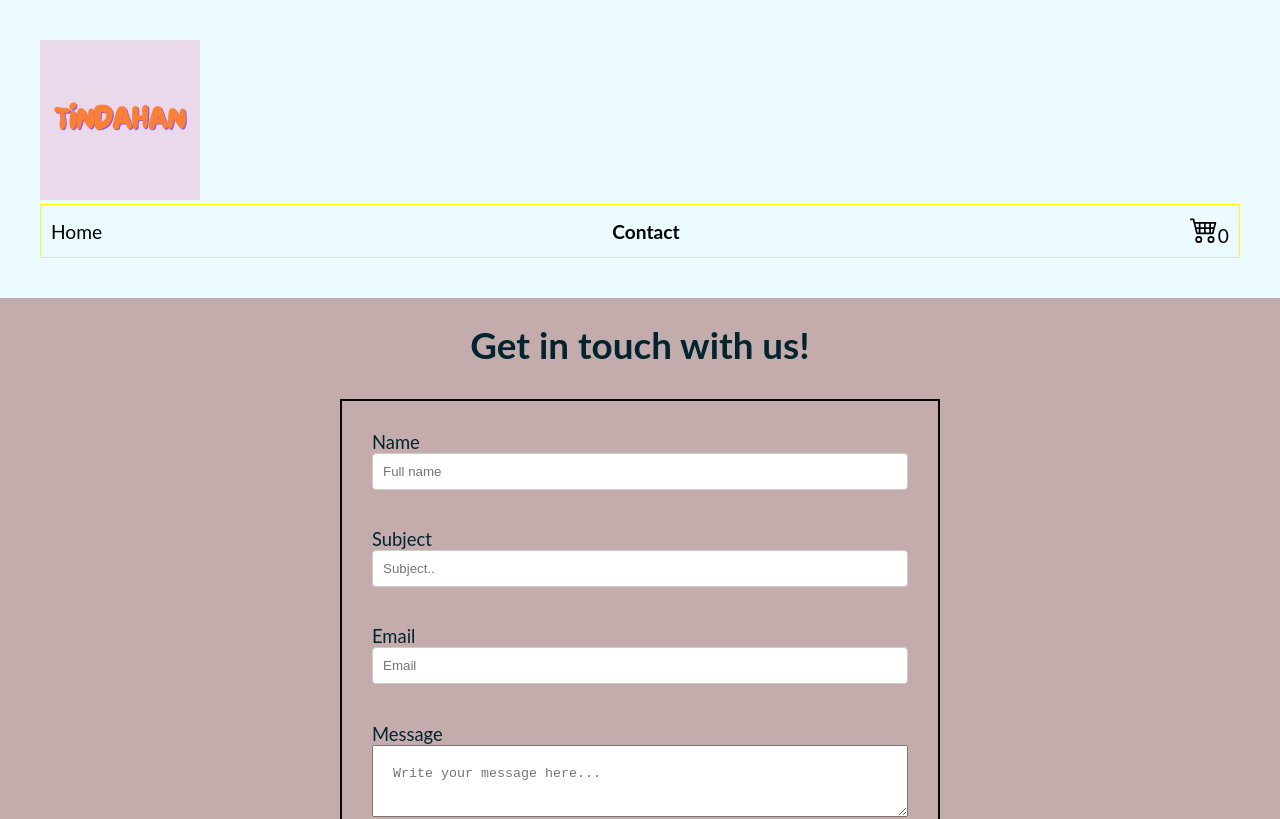
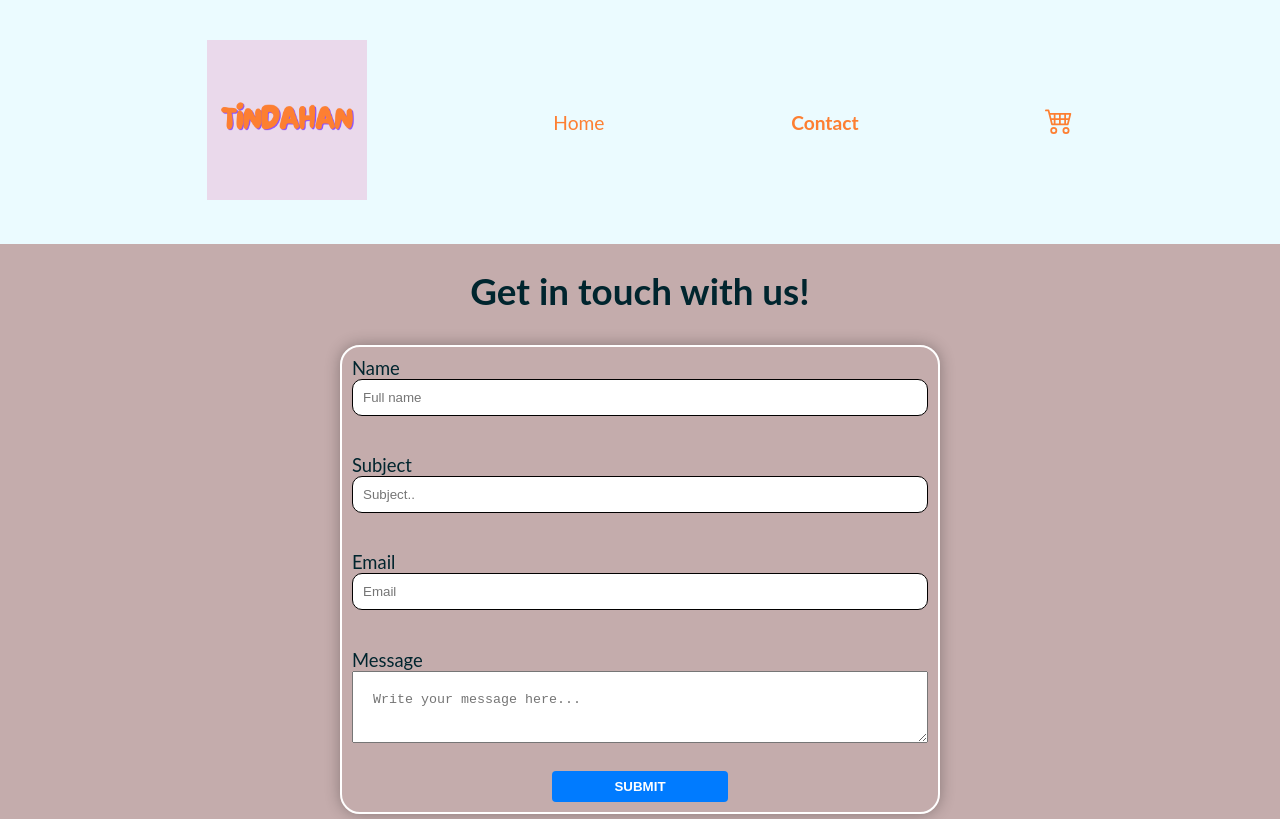
Before and after one commit to Enirose/Tindahan-React_CA, a React (Vite) app: page /contact in a window 1280 px wide. Shown: the top 819 px of the page. Built offline with nearby package versions, Linux system fonts and the light colour scheme.

Commit message:
updated pages styling

```diff
--- a/src/App.jsx
+++ b/src/App.jsx
@@ -15,7 +15,7 @@ const theme = {
   colors: {
     header: '#ebfbff',
     body: '#c4acac',
-    footer: '#a6e1e1',
+    footer: '#ebfbff',
   },
 };
 
--- a/src/Context/ShoppingCartContext.jsx
+++ b/src/Context/ShoppingCartContext.jsx
@@ -7,7 +7,7 @@ export const ShoppingCartContext = createContext({})
 export function ShoppingCartProvider ({ children }) {
     const [ cart, setCart ] = useLocalStorage ('Cart', []);
 
-    const totalItems = cart.reduce ((count, item) => count + item.quantity, 0);
+    const totalItems = cart.reduce ((count, item) => count + item.quantity, null);
     const totalPrice = cart.reduce((total, item) => total + item.price * item.quantity, 0);
 
     // Adding product item in the cart
--- a/src/components/Footer/Footer.styled.jsx
+++ b/src/components/Footer/Footer.styled.jsx
@@ -7,4 +7,9 @@ export const StyledFooter = styled.footer`
     bottom: 0;
     margin-top: auto;
 
+    p {
+        color: #fd7f32;
+        opacity: 5px;
+    }
+
 `
--- a/src/components/Header/Header.jsx
+++ b/src/components/Header/Header.jsx
@@ -9,9 +9,6 @@ export default function Header () {
     return (
         <StyledHeader>
             <Container>
-                {/* <Link to='/'>
-                    <img src='/logoorange.png' alt="Logo" />
-                </Link> */}
                 <Navbar />
             </Container>
         </StyledHeader>
--- a/src/components/Nav/Navbar.jsx
+++ b/src/components/Nav/Navbar.jsx
@@ -11,12 +11,10 @@ export default function Navbar () {
 
     return (
       <Container>
-        <Link to='/'>
+        <StyledNav>
+          <Link to='/'>
             <img src='/logoorange.png' alt="Logo" />
-        </Link>
-        <StyledNav>
-
-
+          </Link>
           <NavLink to="/">Home</NavLink>
           <NavLink to="/Contact">Contact</NavLink>
           <NavLink to="/Cart">
--- a/src/components/Nav/Navbar.styled.jsx
+++ b/src/components/Nav/Navbar.styled.jsx
@@ -3,14 +3,13 @@ export const StyledNav = styled.nav`
     /* background-color: beige; */
     display: flex;
     gap: 20px;
-    justify-content: space-between;
+    justify-content: space-evenly;
     align-items: center;
-    padding: 10px;
-    border: 1px solid yellow;
+
 
     a {
         text-decoration: none;
-        color: #000000;
+        color: #fd7f32;
         font-size: 1.2rem;
         transition: 0.2s;
     }
@@ -19,8 +18,19 @@ export const StyledNav = styled.nav`
         font-weight: bold;
     }
 
-    & a:hover {
-        background-color: #fff;
+    /* & a:hover {
+        background-color: #fd7f32;
         color: #2b3452;
+    } */
+
+    @media (max-width: 768px) {
+    flex-direction: column;
+    align-items: flex-start;
+
+    a {
+      margin-top: 10px;
+      margin-left: 0;
     }
+  }
+
 `
--- a/src/components/Styled/Global.jsx
+++ b/src/components/Styled/Global.jsx
@@ -15,7 +15,6 @@ export const GlobalStyles = createGlobalStyle`
   }
 
   p {
-    opacity: 0.6;
     line-height: 1.5;
   }
 
--- a/src/pages/Contact/Contact.styled.jsx
+++ b/src/pages/Contact/Contact.styled.jsx
@@ -1,19 +1,21 @@
 import { styled } from "styled-components";
 
 export const ContactForm = styled.form `
-    border: 2px solid#030303;
+    border: 2px solid#ffffff;
+    border-radius: 20px;
     display: flex;
     flex-direction: column;
     padding: 30px;
     margin: 20rem;
     margin-top: auto;
     margin-bottom: 20rem;
+    box-shadow: 0 0 15px rgba(0, 0, 0, 0.3);
 
     input {
         margin-bottom: 10px;
         padding: 10px;
-        border: 1px solid #ccc;
-        border-radius: 4px;
+        border: 1px solid #010000;
+        border-radius: 10px;
     }
 
     p {
@@ -26,14 +28,29 @@ export const ContactForm = styled.form `
     }
 
     button {
+      margin: 0 40px;
       padding: 8px 12px;
-        margin: auto;
+      border: none;
       border-radius: 4px;
       background-color: #007bff;
       color: #fff;
       font-weight: bold;
       text-transform: uppercase;
       cursor: pointer;
+
+      &:hover {
+        color: #007bff;
+        text-transform: uppercase;
+        background-color: #dbdada;
+      }
+
+      @media (min-width: 400px) {
+        margin:0 100px ;
+      }
+
+      @media (min-width: 768px) {
+        margin:0 200px ;
+      }
     }
 
     @media (max-width: 450px) {
@@ -43,16 +60,15 @@ export const ContactForm = styled.form `
 
     }
 
-    @media (max-width: 768px) {
-        margin: 20px;
+    @media (min-width: 768px) {
+        margin: 2rem auto;
+        max-width: 600px;
         padding: 10px;
         margin-bottom: 20rem;
 
     }
 
     @media (min-width: 1200px) {
-        margin: 2rem auto;
-        max-width: 600px;
         margin-bottom: 20rem;
 
     }
--- a/src/pages/Home/Home.styled.jsx
+++ b/src/pages/Home/Home.styled.jsx
@@ -41,6 +41,12 @@ export const ProductsContainer = styled.div `
       font-weight: bold;
       text-transform: uppercase;
       cursor: pointer;
+
+      &:hover {
+        color: #007bff;
+        text-transform: uppercase;
+        background-color: #dbdada;
+      }
     }
 
     @media (max-width: 768px) {
--- a/src/pages/Product/Product.jsx
+++ b/src/pages/Product/Product.jsx
@@ -5,6 +5,7 @@ import { StyledCard } from '../../components/Styled/Card.styled';
 import { ShoppingCartContext } from '../../Context/ShoppingCartContext';
 import { ProductContainer } from './Product.styled';
 import ProductReview from '../../components/ProductReview/ProductReview';
+import { Link } from 'react-router-dom';
 // import { FontAwesomeIcon } from '@fortawesome/react-fontawesome';
 // import { faArrowLeft } from '@fortawesome/free-solid-svg-icons';
 import { IoArrowBackCircle } from "react-icons/io5";
@@ -72,9 +73,9 @@ export default function Product({ }) {
             </h5>
 
             <p>{description}</p>
-            {/* <Link to="/cart"> */}
-            <button className='product-button' onClick={() => addToCart ({id, title, imageUrl, price: discountedPrice ?? price})}>Add to cart</button>
-            {/* </Link> */}
+            <Link to="/cart">
+              <button className='product-button' onClick={() => addToCart ({id, title, imageUrl, price: discountedPrice ?? price})}>Add to cart</button>
+            </Link>
 
           </StyledCard>
           <Container>
```
Also changed, not shown: src/components/Header/Header.styled.jsx (+0 -12 lines). Lines whose indentation alone changed are shown as unchanged.
